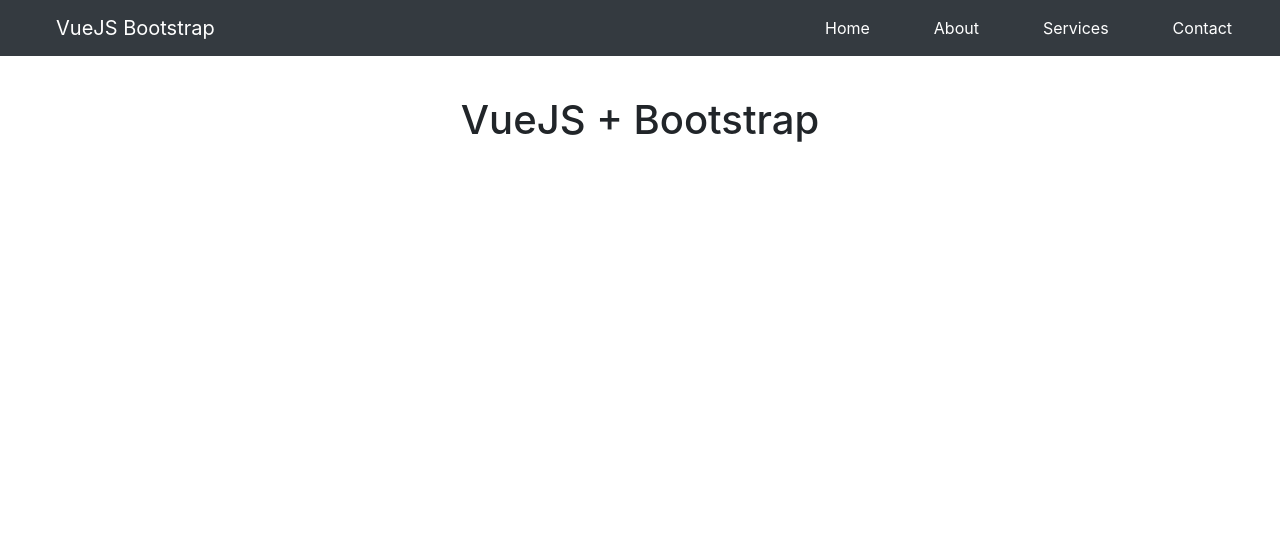
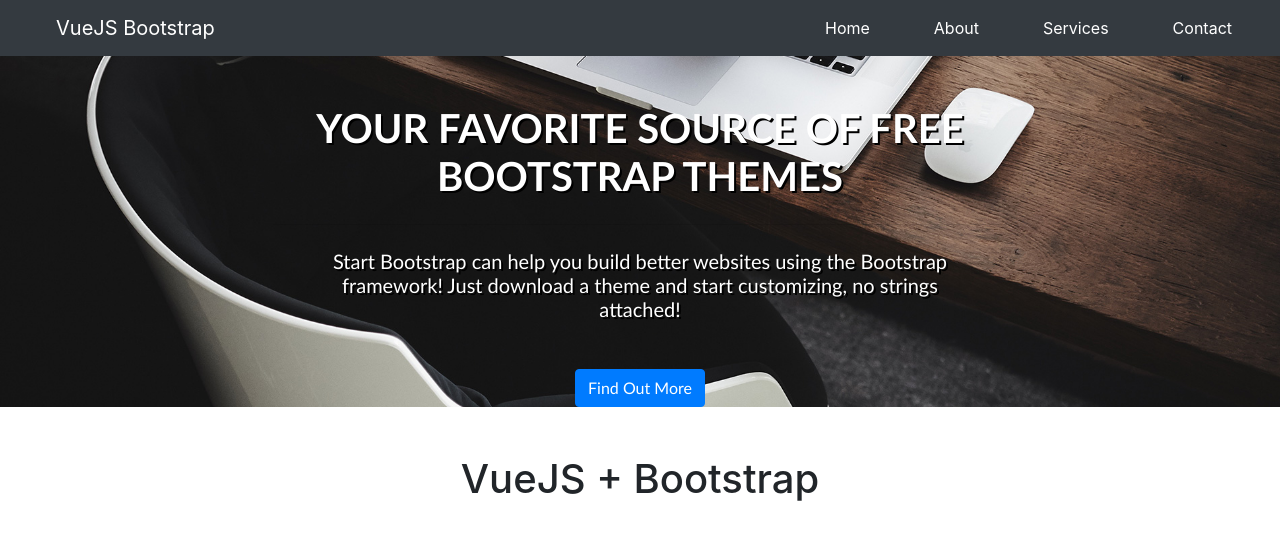
Before and after one commit to DeviousRio/vue-bootstrap, a Vue app: page /#/ in a window 1280 px wide. Shown: the top 540 px of the page. Built offline with nearby package versions, Linux system fonts and the light colour scheme.

Commit message:
Added Header Component

```diff
--- a/src/App.vue
+++ b/src/App.vue
@@ -1,17 +1,20 @@
 <template>
   <div id="app">
     <Navigation />
+    <Header />
     <router-view />
   </div>
 </template>
 
 <script>
 import Navigation from "./components/Navigation.vue";
+import Header from './components/Header.vue';
 
 export default {
   name: "app",
   components: {
-    Navigation
+    Navigation,
+    Header
   }
 };
 </script>
--- /dev/null
+++ b/src/components/Header.vue
@@ -0,0 +1,40 @@
+<template>
+  <header>
+    <div>
+      <div class="row h-100 align-items-center justify-content-center text-center">
+        <div class="col-lg-7 align-self-end mt-5">
+          <h1 class="text-uppercase text-white font-weight-bold">Your Favorite Source of Free Bootstrap Themes</h1>
+          <hr class="divider my-4" />
+        </div>
+
+        <div class="col-lg-6 align-self-baseline">
+          <p class="text-white h5 mb-5">Start Bootstrap can help you build better websites using the Bootstrap framework! Just download a theme and start customizing, no strings attached!</p>
+          <a class="btn btn-primary btn-xl js-scroll-trigger" href="#about">Find Out More</a>
+        </div>
+      </div>
+    </div>
+  </header>
+</template>
+
+<script>
+export default {
+  name: "Header"
+};
+</script>
+
+<style scoped>
+    header {
+        background: url('../assets/bg-header.jpg');
+        background-position: center;
+        background-repeat: no-repeat;
+        background-size: cover;
+    }
+
+    div {
+        font-family: 'Gill Sans', 'Gill Sans MT', Calibri, 'Trebuchet MS', sans-serif;
+    }
+
+    h1, p {
+        text-shadow: 2px 2px #000;
+    }
+</style>
--- a/src/components/Navigation.vue
+++ b/src/components/Navigation.vue
@@ -5,7 +5,7 @@
 
       <b-navbar-toggle target="nav-collapse"></b-navbar-toggle>
 
-      <b-collapse id="nav-collapse" is-nav>
+      <b-collapse class="text-center" id="nav-collapse" is-nav>
         <b-navbar-nav class="ml-auto">
           <router-link to="/">Home</router-link>
           <router-link to="/about">About</router-link>
--- a/src/views/About.vue
+++ b/src/views/About.vue
@@ -1,6 +1,6 @@
 <template>
   <div>
-    <h1>About</h1>
+    <h1 class="text-center mt-5">About</h1>
   </div>
 </template>
 
@@ -11,8 +11,5 @@
 </script>
 
 <style scoped>
-div h1 {
-  text-align: center;
-  margin-top: 1em;
-}
+
 </style>
--- a/src/views/Contact.vue
+++ b/src/views/Contact.vue
@@ -1,6 +1,6 @@
 <template>
   <div>
-    <h1>Contact</h1>
+    <h1 class="text-center mt-5">Contact</h1>
   </div>
 </template>
 
@@ -11,8 +11,5 @@
 </script>
 
 <style scoped>
-div h1 {
-  text-align: center;
-  margin-top: 1em;
-}
+
 </style>
--- a/src/views/Home.vue
+++ b/src/views/Home.vue
@@ -1,6 +1,6 @@
 <template>
   <div>
-      <h1>VueJS + Bootstrap</h1>
+      <h1 class="text-center mt-5">VueJS + Bootstrap</h1>
   </div>
 </template>
 
@@ -11,8 +11,5 @@
 </script>
 
 <style scoped>
-div h1 {
-  text-align: center;
-  margin-top: 1em;
-}
+
 </style>
--- a/src/views/Services.vue
+++ b/src/views/Services.vue
@@ -1,18 +1,14 @@
 <template>
   <div>
-    <h1>Services</h1>
+    <h1 class="text-center mt-5">Services</h1>
   </div>
 </template>
 
 <script>
 export default {
-  name: "Contact"
+  name: "Services"
 };
 </script>
 
 <style scoped>
-div h1 {
-  text-align: center;
-  margin-top: 1em;
-}
 </style>
```
Also changed, not shown: src/assets/bg-header.jpg (added), src/components/Footer.vue (added).
